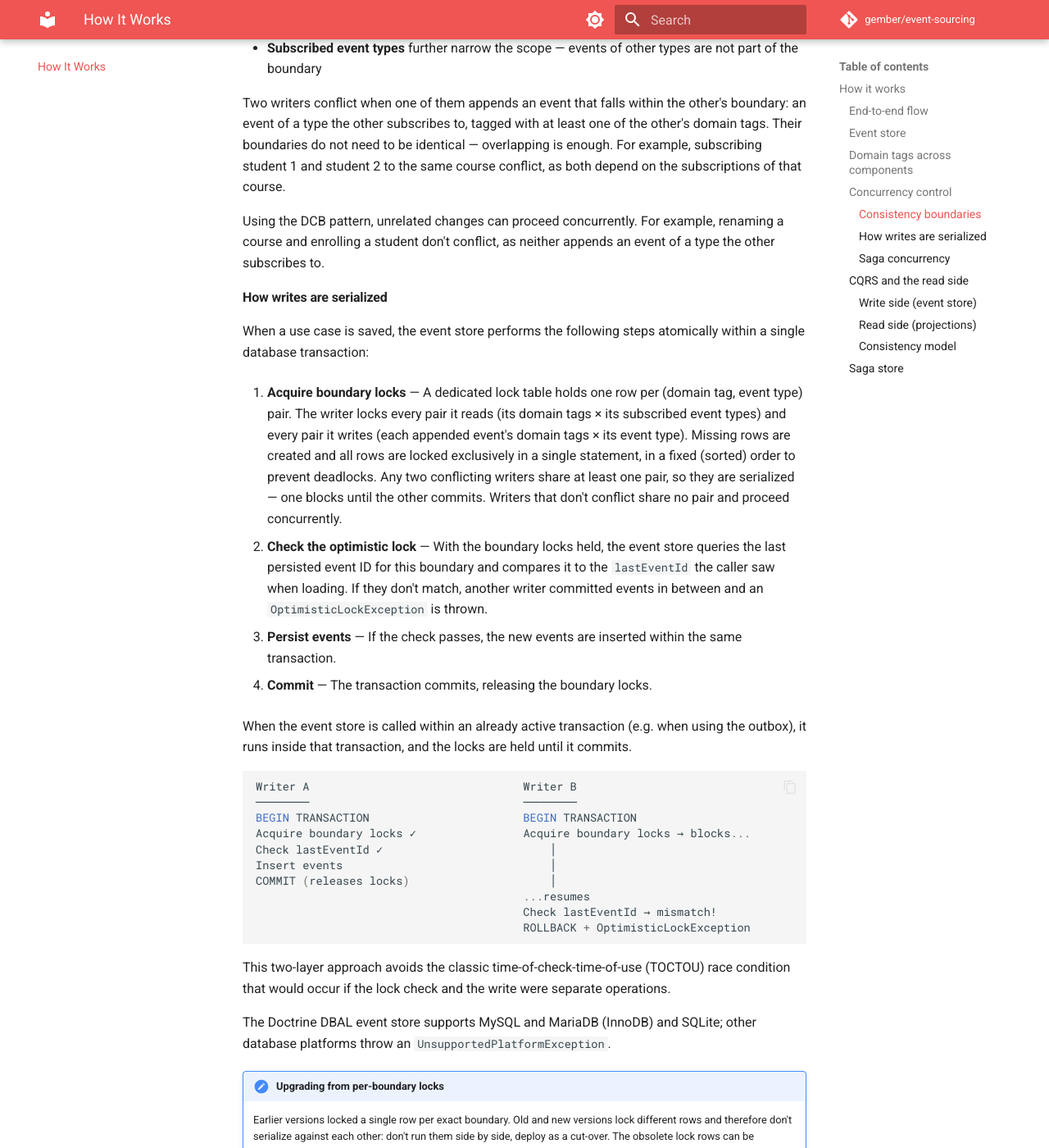
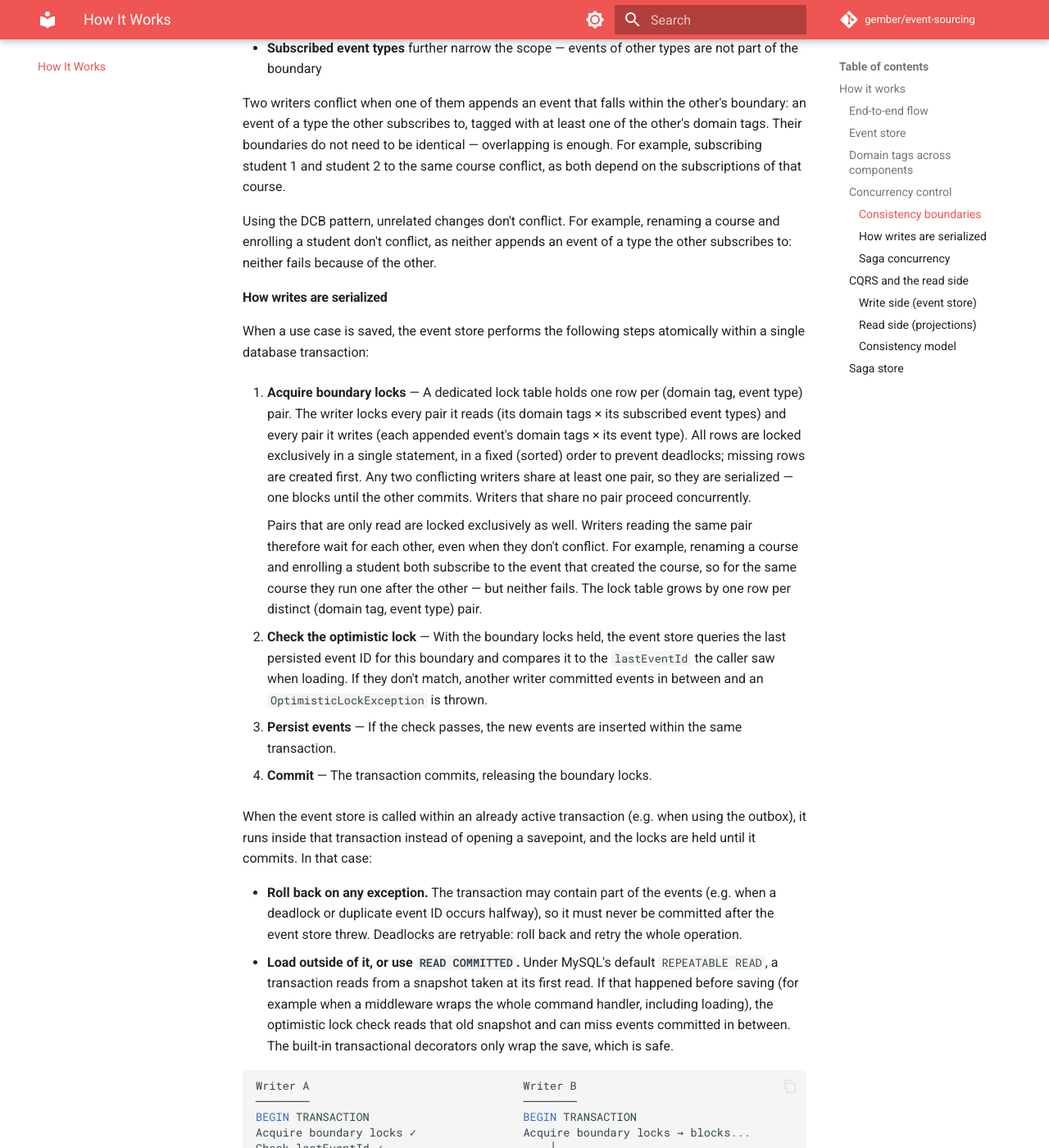
Before and after one commit to GemberPHP/event-sourcing, an MkDocs documentation site: the page built from docs/how-it-works.md, in a window 1280 px wide and 1400 px high, scrolled down 3116 px. Shown: the whole window at 82% size. Built offline with MkDocs 1.6.1 and Material for MkDocs 9.7.7, drawn with Linux system fonts in a browser that asks for light colours; comment, search, counter and statistics services are not loaded; some of the changed text lies outside the part shown.

Commit message:
Clarify lock contention, outer transaction rules and upgrade note
- Writers reading the same (tag, type) pair wait for each other, even when
  they don't conflict; they don't fail.
- Within an outer transaction: roll back on any exception, and don't load
  inside the same REPEATABLE READ transaction.
- No cleanup migration is shipped; old lock rows are harmless.

````diff
--- a/docs/how-it-works.md
+++ b/docs/how-it-works.md
@@ -84,13 +84,15 @@ The domain tags and subscribed event types of a use case together define its **c
 
 Two writers conflict when one of them appends an event that falls within the other's boundary: an event of a type the other subscribes to, tagged with at least one of the other's domain tags. Their boundaries do not need to be identical — overlapping is enough. For example, subscribing student 1 and student 2 to the same course conflict, as both depend on the subscriptions of that course.
 
-Using the DCB pattern, unrelated changes can proceed concurrently. For example, renaming a course and enrolling a student don't conflict, as neither appends an event of a type the other subscribes to.
+Using the DCB pattern, unrelated changes don't conflict. For example, renaming a course and enrolling a student don't conflict, as neither appends an event of a type the other subscribes to: neither fails because of the other.
 
 #### How writes are serialized
 
 When a use case is saved, the event store performs the following steps atomically within a single database transaction:
 
-1. **Acquire boundary locks** — A dedicated lock table holds one row per (domain tag, event type) pair. The writer locks every pair it reads (its domain tags × its subscribed event types) and every pair it writes (each appended event's domain tags × its event type). Missing rows are created and all rows are locked exclusively in a single statement, in a fixed (sorted) order to prevent deadlocks. Any two conflicting writers share at least one pair, so they are serialized — one blocks until the other commits. Writers that don't conflict share no pair and proceed concurrently.
+1. **Acquire boundary locks** — A dedicated lock table holds one row per (domain tag, event type) pair. The writer locks every pair it reads (its domain tags × its subscribed event types) and every pair it writes (each appended event's domain tags × its event type). All rows are locked exclusively in a single statement, in a fixed (sorted) order to prevent deadlocks; missing rows are created first. Any two conflicting writers share at least one pair, so they are serialized — one blocks until the other commits. Writers that share no pair proceed concurrently.
+
+    Pairs that are only read are locked exclusively as well. Writers reading the same pair therefore wait for each other, even when they don't conflict. For example, renaming a course and enrolling a student both subscribe to the event that created the course, so for the same course they run one after the other — but neither fails. The lock table grows by one row per distinct (domain tag, event type) pair.
 
 2. **Check the optimistic lock** — With the boundary locks held, the event store queries the last persisted event ID for this boundary and compares it to the `lastEventId` the caller saw when loading. If they don't match, another writer committed events in between and an `OptimisticLockException` is thrown.
 
@@ -98,7 +100,10 @@ When a use case is saved, the event store performs the following steps atomicall
 
 4. **Commit** — The transaction commits, releasing the boundary locks.
 
-When the event store is called within an already active transaction (e.g. when using the outbox), it runs inside that transaction, and the locks are held until it commits.
+When the event store is called within an already active transaction (e.g. when using the outbox), it runs inside that transaction instead of opening a savepoint, and the locks are held until it commits. In that case:
+
+- **Roll back on any exception.** The transaction may contain part of the events (e.g. when a deadlock or duplicate event ID occurs halfway), so it must never be committed after the event store threw. Deadlocks are retryable: roll back and retry the whole operation.
+- **Load outside of it, or use `READ COMMITTED`.** Under MySQL's default `REPEATABLE READ`, a transaction reads from a snapshot taken at its first read. If that happened before saving (for example when a middleware wraps the whole command handler, including loading), the optimistic lock check reads that old snapshot and can miss events committed in between. The built-in transactional decorators only wrap the save, which is safe.
 
 ```
 Writer A                                Writer B
@@ -118,7 +123,7 @@ This two-layer approach avoids the classic time-of-check-time-of-use (TOCTOU) ra
 The Doctrine DBAL event store supports MySQL and MariaDB (InnoDB) and SQLite; other database platforms throw an `UnsupportedPlatformException`.
 
 !!! note "Upgrading from per-boundary locks"
-    Earlier versions locked a single row per exact boundary. Old and new versions lock different rows and therefore don't serialize against each other: don't run them side by side, deploy as a cut-over. The obsolete lock rows can be removed with the provided migration.
+    Earlier versions locked a single row per exact boundary. Old and new versions lock different rows and therefore don't serialize against each other: don't run them side by side, deploy as a cut-over. The old lock rows are no longer used; they are harmless and can be deleted once no old version is running.
 
 #### Saga concurrency
 
````
